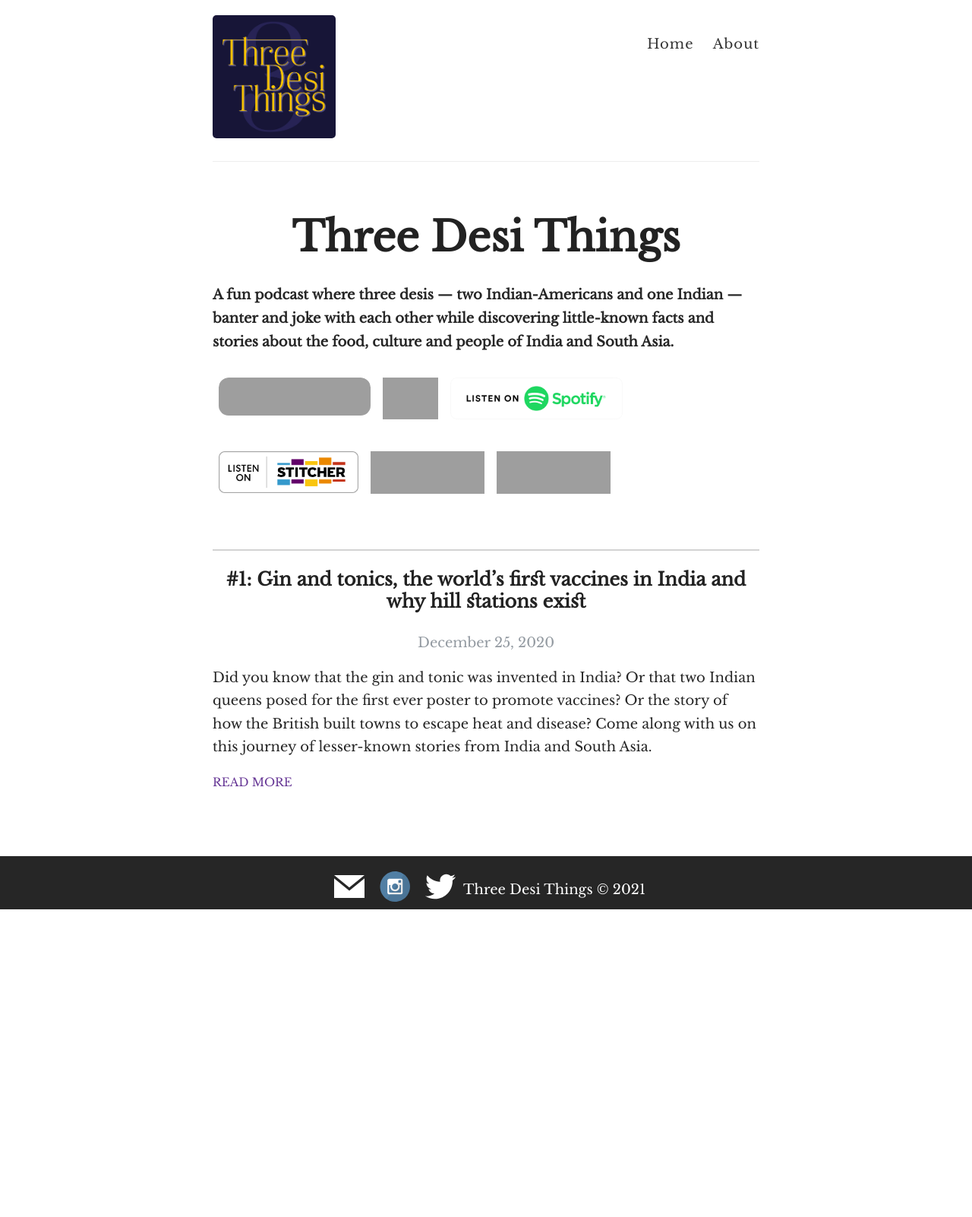
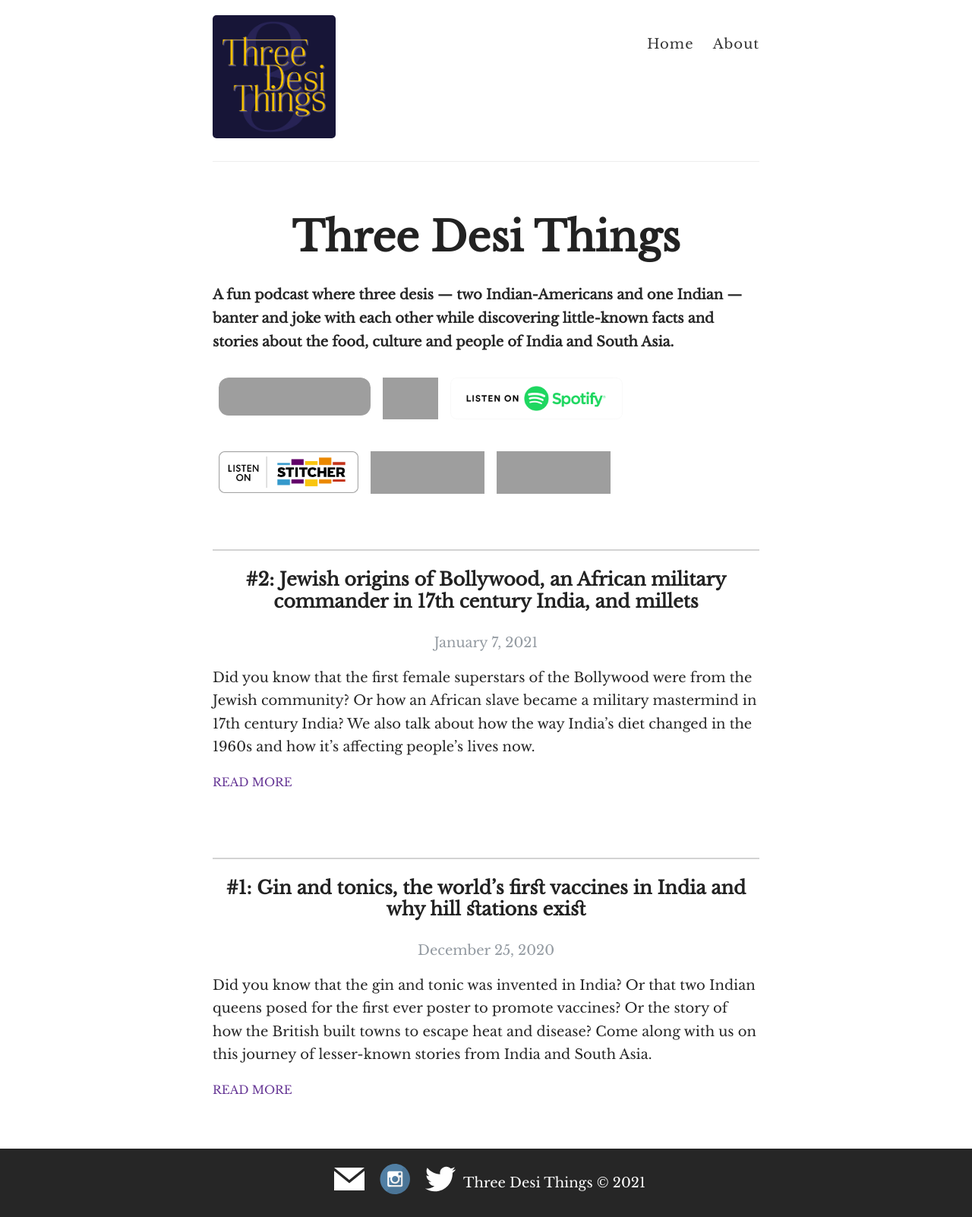
Before and after one commit to three-desi-things/three-desi-things.github.io, a Jekyll site: the page built from index.html, in a window 1280 px wide, cut to the strip 0-1602 px from the top of the page. Shown: the whole strip at 76% size. Built offline with Jekyll 4.4.1, drawn with Linux system fonts in a browser that asks for light colours; the list of posts is cut into pages by our own code; before the commit the page ends 1216 px from its top, so only the background shows below that; grey boxes are pictures that could not be loaded.

Commit message:
committing ep 2

```diff
--- a/_config.yml
+++ b/_config.yml
@@ -90,7 +90,7 @@
 # !! You don't need to change any of the configuration flags below !!
 #
 
-permalink: /:title/
+permalink: /episodes/:title/
 
 # The release of Jekyll Now that you're using
 version: v1.2.0
--- a/_includes/podcast-player.html
+++ b/_includes/podcast-player.html
@@ -2,5 +2,5 @@
 
 <iframe
 	src="{{ page.player_link }}"
-	title="Three Desi Things" scrolling="no" style="border: none;" width="100%" height="430">
+	title="Three Desi Things" scrolling="no" style="border: none;" width="100%" height="122">
 </iframe>
--- a/_posts/2020-12-25-1.markdown
+++ b/_posts/2020-12-25-1.markdown
@@ -3,7 +3,7 @@
 date: 			2020-12-25 11:00:00
 
 title: 			"#1: Gin and tonics, the world&rsquo;s first vaccines in India and why hill stations exist"
-url:        "1"
+url:        "1 - gin-and-tonic-vaccine-in-india-hill-stations"
 subtitle: 	""
 summary: 		"Did you know that the gin and tonic was invented in India? Or that two Indian queens posed for the first ever poster to promote vaccines? Or the story of how the British built towns to escape heat and disease?"
 
@@ -18,11 +18,11 @@
 
 block: 			"no" # means is shown in iTunes
 
-player_link: "https://www.podbean.com/media/player/multi?playlist=http%3A%2F%2Fplaylist.podbean.com%2F10516207%2Fplaylist_multi.xml&amp;vjs=1&amp;size=430&amp;skin=2&amp;episode_list_bg=%23ffffff&amp;bg_left=%23000000&amp;bg_mid=%230c5056&amp;bg_right=%232a1844&amp;podcast_title_color=%23c4c4c4&amp;episode_title_color=%23ffffff&amp;auto=0&amp;share=1&amp;fonts=Helvetica&amp;download=1&amp;rtl=0&amp;show_playlist_recent_number=10"
+player_link: "https://www.podbean.com/media/player/f6yi4-f5e3f8?from=pb6admin&download=1&version=1&auto=0&share=1&download=1&rtl=0&fonts=Helvetica&skin=2&pfauth=&btn-skin=101"
 ---
 
 {{page.description}}
 
 
 
-Listen and send your comments on [email](mailto:threedesithings@gmail.com) or on [Twitter](https://twitter.com/threedesithings)!
+Listen and send your comments on [email](mailto:threedesithings@gmail.com), [Instagram](https://instagram.com/threedesithings) or on [Twitter](https://twitter.com/threedesithings)!
--- /dev/null
+++ b/_posts/2021-01-07-2.markdown
@@ -0,0 +1,28 @@
+---
+layout:         episode
+date: 			2021-01-07 11:00:00
+
+title: 			"#2: Jewish origins of Bollywood, an African military commander in 17<sup>th</sup> century India, and millets"
+url:        "2 - jewish-bollywood-african-military-commander-millets"
+subtitle: 	""
+summary: 		"Did you know that the first female superstars of the Bollywood were from the Jewish community? Or how an African slave became a military mastermind in 17th century India? We also talk about how the way India's diet changed in the 1960s and how it&rsquo;s affecting people&rsquo;s lives now."
+
+description: 	"Did you know that the first female superstars of the Bollywood were from the Jewish community? Or how an African slave became a military mastermind in 17th century India? We also talk about how the way India's diet changed in the 1960s and how it's affecting people&rsquo;s lives now."
+
+type:			full # "trailer" or "full"
+duration: 		"44:29" # audio length in min
+
+explicit: 		"no" # other option is yes
+
+block: 			"no" # means is shown in iTunes
+
+player_link: "https://www.podbean.com/media/player/zvih2-f6f016?from=pb6admin&download=1&version=1&auto=0&share=1&download=1&rtl=0&fonts=Helvetica&skin=2&pfauth=&btn-skin=101"
+
+
+---
+
+{{page.description}}
+
+
+
+Listen and send your comments on [email](mailto:threedesithings@gmail.com), [Instagram](https://instagram.com/threedesithings) or on [Twitter](https://twitter.com/threedesithings)!
--- a/assets/style.scss
+++ b/assets/style.scss
@@ -392,7 +392,6 @@
 
 .posts > .post {
   padding-bottom: 2em;
-  border-bottom: 1px solid $lightGray;
 }
 
 .posts > .post:last-child {
@@ -444,7 +443,6 @@
   position: absolute;
   bottom: 0;
   width: 100%;
-  height: 70px;
   background-color: $black;
 }
 
```
